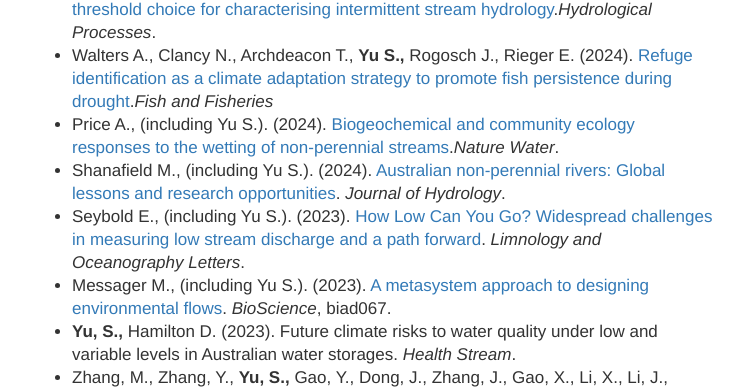
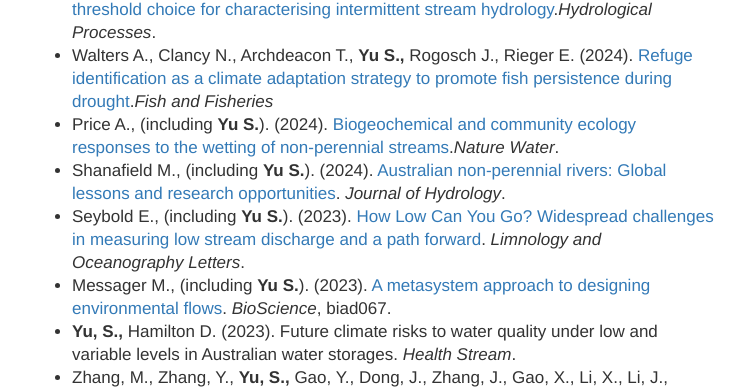
Before and after one commit to SongyanYu/SongyanYu.github.io, a Jekyll site: the page built from qualification.html, in a window 1280 px wide. Shown: the part 680-1069 px from the top of the page, without its empty margins (266-1011 px from the left). Built offline with Jekyll 4.4.1, drawn with Linux system fonts in a browser that asks for light colours.

Commit message:
my name in bold in publication list

```diff
--- a/qualification.html
+++ b/qualification.html
@@ -34,10 +34,10 @@ Wuhan, Hubei, China</p>
 <ul>
   <li><strong>Yu S.,</strong> Shanafield M., Kennard M. (2024). <a href = 'http://doi.org/10.1002/HYP.15300'>Assessing the influence of zero-flow threshold choice for characterising intermittent stream hydrology</a>.<i>Hydrological Processes</i>.</li>
   <li>Walters A., Clancy N., Archdeacon T., <strong>Yu S.,</strong> Rogosch J., Rieger E. (2024). <a href = 'https://doi.org/10.1111/faf.12860'>Refuge identification as a climate adaptation strategy to promote fish persistence during drought</a>.<i>Fish and Fisheries</i></li>
-  <li>Price A., (including Yu S.). (2024). <a href = 'https://doi.org/10.1038/s44221-024-00298-3'>Biogeochemical and community ecology responses to the wetting of non-perennial streams</a>.<i>Nature Water</i>.</li>
-  <li>Shanafield M., (including Yu S.). (2024). <a href = 'https://doi.org/10.1016/j.jhydrol.2024.130939'> Australian non-perennial rivers: Global lessons and research opportunities</a>. <i>Journal of Hydrology</i>.</li>
-<li>Seybold E., (including Yu S.). (2023). <a href = 'https://doi.org/10.1002/lol2.10356'>How Low Can You Go? Widespread challenges in measuring low stream discharge and a path forward</a>. <i>Limnology and Oceanography Letters</i>.</li>
-<li>Messager M., (including Yu S.). (2023). <a href = 'https://doi.org/10.1093/biosci/biad067'>A metasystem approach to designing environmental flows</a>. <i>BioScience</i>, biad067.</li>
+  <li>Price A., (including <strong>Yu S.</strong>). (2024). <a href = 'https://doi.org/10.1038/s44221-024-00298-3'>Biogeochemical and community ecology responses to the wetting of non-perennial streams</a>.<i>Nature Water</i>.</li>
+  <li>Shanafield M., (including <strong>Yu S.</strong>). (2024). <a href = 'https://doi.org/10.1016/j.jhydrol.2024.130939'> Australian non-perennial rivers: Global lessons and research opportunities</a>. <i>Journal of Hydrology</i>.</li>
+<li>Seybold E., (including <strong>Yu S.</strong>). (2023). <a href = 'https://doi.org/10.1002/lol2.10356'>How Low Can You Go? Widespread challenges in measuring low stream discharge and a path forward</a>. <i>Limnology and Oceanography Letters</i>.</li>
+<li>Messager M., (including <strong>Yu S.</strong>). (2023). <a href = 'https://doi.org/10.1093/biosci/biad067'>A metasystem approach to designing environmental flows</a>. <i>BioScience</i>, biad067.</li>
 <li><strong>Yu, S.,</strong> Hamilton D. (2023). Future climate risks to water quality under low and variable levels in Australian water storages. <i>Health Stream</i>.</li>
 <li>Zhang, M., Zhang, Y., <strong>Yu, S.,</strong> Gao, Y., Dong, J., Zhang, J., Gao, X., Li, X., Li, J., Xiong, J. (2023). <a href = 'https://doi.org/10.1016/j.ecoenv.2023.114944'>Two machine learning approaches for predicting cyanobacteria abundance in aquaculture ponds.</a><i> Ecotoxicology and Environmental Safety</i>. 258 </li>
 <li><strong>Yu, S.,</strong> McBride, C., Frassl, M., Hipsey, M., Hamilton, D. (2022). <a href = 'https://doi.org/10.32614/RJ-2023-008'>dycdtools: an R package for autocalibration and output visualization of the DYRESM-CAEDYM lake ecosystem model</a>. <i>R Journal</i>, 14(4).<code><strong><a href = https://github.com/SongyanYu/dycdtools/tree/master#readme>Package tutorial</a></strong></code></li>
```
